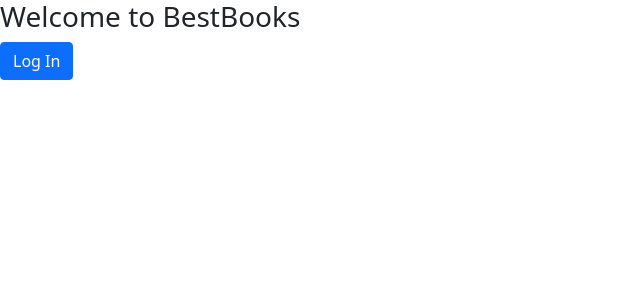
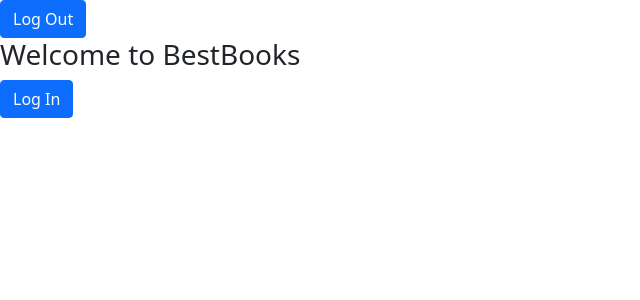
Before and after one commit to Cameron-Walden/can-of-books-frontend, a React (Create React App) app: page / in a window 1280 px wide. Shown: the top 300 px of the page, without its empty margins (0-640 px from the left). Built offline with nearby package versions, Linux system fonts and the light colour scheme.

Commit message:
adds header with functioning log out button showing only when logged in

```diff
--- a/src/App.js
+++ b/src/App.js
@@ -4,6 +4,7 @@
 import Login from './login/Login.js';
 import LoginForm from './login/LoginForm.js';
 import BestBooks from './components/BestBooks.js';
+import Header from './components/Header.js';
 
 class App extends React.Component {
   constructor(props) {
@@ -20,16 +21,24 @@
     })
   }
 
-  handleCreateUserButton = (user) => {
+  handleLogOutButton = () => {
     this.setState({
-      user: user,
+      isLoggedIn: false,
+    })
+  }
+
+  handleCreateUserButton = (userInfo) => {
+    this.setState({
+      user: userInfo,
     })
   }
 
   render() {
+    console.log(this.state.isLoggedIn, '<---- AM I LOGGED IN? ---<<<')
     return (
       <>
-      {this.state.user &&
+      <Header logout={this.handleLogOutButton} />
+      {this.state.isLoggedIn && this.state.user &&
       <BestBooks />
       }
       {!this.state.user && this.state.isLoggedIn &&
--- a/src/components/Header.js
+++ b/src/components/Header.js
@@ -1,27 +1,13 @@
 import 'bootstrap/dist/css/bootstrap.min.css';
 import React from 'react';
-import LogoutButton from './login/LoginButton.js';
+import LogoutButton from './LogoutButton.js';
 
-class Header extends React.Component () {
-  constructor(props) {
-    super(props);
-    this.state = {
-      isLoggedIn: false,
-    }
-  }
-
-  handleLogOutButton = () => {
-    this.setState({
-      isLoggedIn: false,
-    })
-  }
-
+class Header extends React.Component {
   render() {
+    const logout = this.props.logout;
     return (
       <>
-      {this.state.isLoggedIn &&
-      <LogoutButton logout={this.handleLogOutButton} variant="dark" type="submit" />
-      }
+      <LogoutButton logout={logout} />
       </>
     )
   }
--- a/src/login/LogoutButton.js
+++ b/src/components/LogoutButton.js
@@ -3,8 +3,9 @@
 
 class LogoutButton extends React.Component {
   render() {
+    console.log(this.props.logout, '<---- LOG OUT BUTTON DOT PROPS INFO ---<<<')
     return (
-      <Button onClick={this.logout}>Log Out</Button>
+      <Button onClick={this.props.logout}>Log Out</Button>
     )
   }
 }
--- a/src/login/LoginForm.js
+++ b/src/login/LoginForm.js
@@ -16,7 +16,6 @@
     }
 
     render() {
-        console.log(this.props.createUser, '<---- LOGIN FORM DOT PROPS LOG ---<<<')
         return (
             <>
                 <Form onSubmit={this.handleSubmit}>
```
